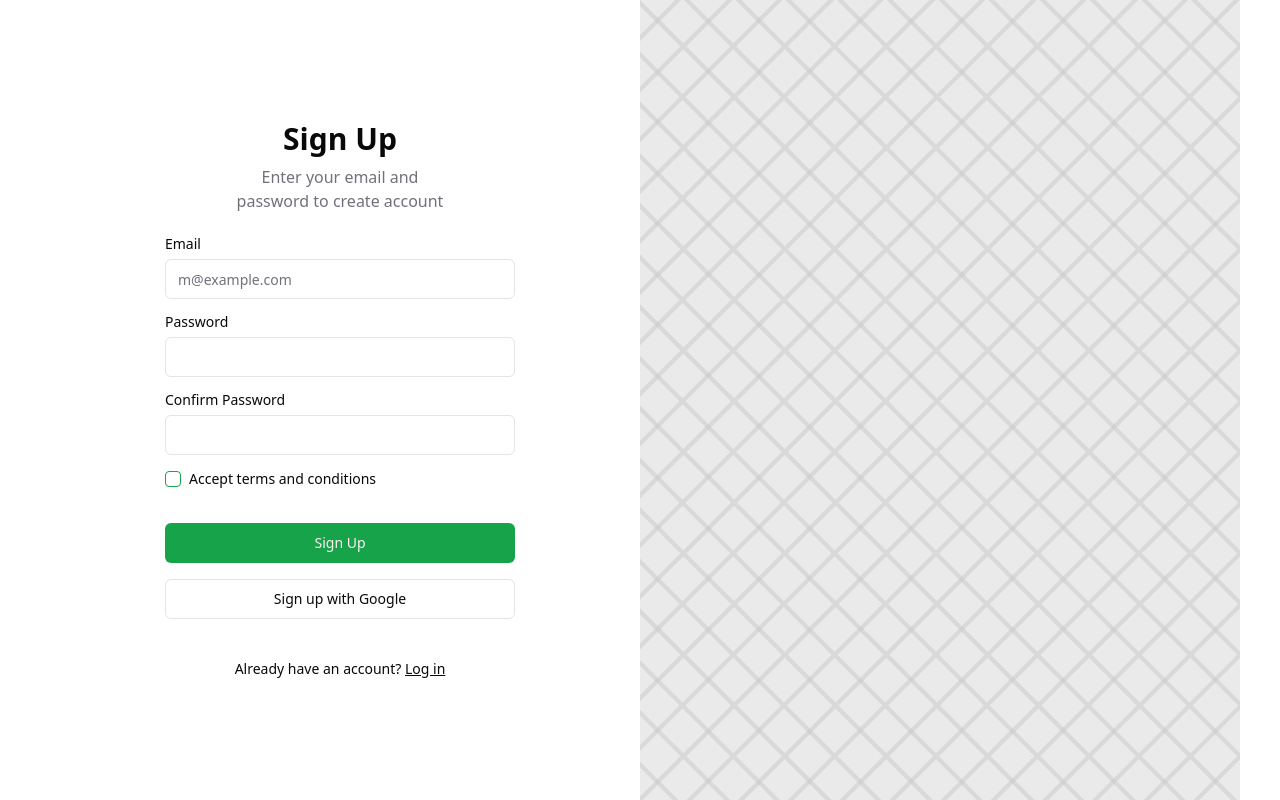
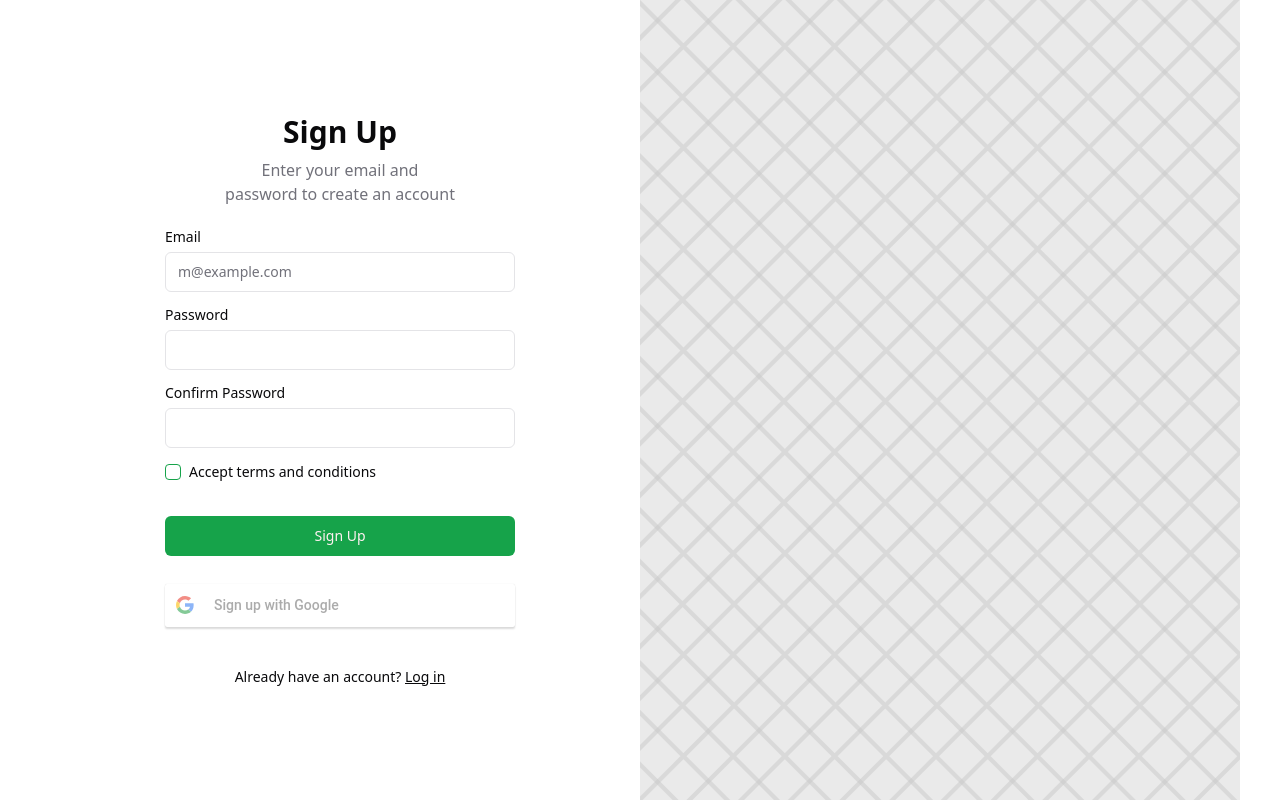
Before and after one commit to SeryVathana/meraki, a React (Vite) app in the folder frontend/: page /signup in a window 1280 px wide. Built offline with nearby package versions, Linux system fonts and the light colour scheme.

Commit message:
gg auth user

```diff
--- a/frontend/package.json
+++ b/frontend/package.json
@@ -32,12 +32,13 @@
     "clsx": "^2.1.0",
     "cmdk": "^1.0.0",
     "faker": "^6.6.6",
+    "gapi-script": "^1.2.0",
     "lucide-react": "^0.358.0",
     "react": "^18.2.0",
     "react-chartjs-2": "^5.2.0",
     "react-dom": "^18.2.0",
     "react-hook-form": "^7.51.1",
-    "react-redux": "^9.1.1",
+    "react-redux": "^9.1.2",
     "react-router-dom": "^6.22.3",
     "tailwind-merge": "^2.2.2",
     "tailwindcss-animate": "^1.0.7",
--- a/frontend/src/pages/LoginPage.tsx
+++ b/frontend/src/pages/LoginPage.tsx
@@ -1,28 +1,23 @@
 import { zodResolver } from "@hookform/resolvers/zod";
 import { useForm } from "react-hook-form";
 import { z } from "zod";
-
 import { Button } from "@/components/ui/button";
-import { Form, FormControl, FormField, FormItem, FormLabel, FormMessage } from "@/components/ui/form";
 import { Input } from "@/components/ui/input";
 import { useSelector } from "react-redux";
-import { Link, Navigate } from "react-router-dom";
+import { Link } from "react-router-dom";
 import { RootState } from "@/redux/store";
 import { Label } from "@/components/ui/label";
+import { GoogleLogin } from 'react-google-login'; // Import GoogleLogin component
+
 
 const formSchema = z.object({
   email: z.string().email(),
-  password: z.string().min(8, "Password must contain at least 8 character(s)").max(50),
+  password: z.string().min(8, "Password must contain at least 8 characters").max(50),
 });
 
 const LoginPage = () => {
   const auth = useSelector((state: RootState) => state.auth);
-
-  // if (auth?.email) {
-  //   return <Navigate to={"/"} />;
-  // }
-
-  const form = useForm<z.infer<typeof formSchema>>({
+  const { register, handleSubmit, formState: { errors } } = useForm<z.infer<typeof formSchema>>({
     resolver: zodResolver(formSchema),
     defaultValues: {
       email: "",
@@ -30,7 +25,15 @@ const LoginPage = () => {
     },
   });
 
-  function onLogin(values: z.infer<typeof formSchema>) {}
+  const onSubmit = (data: z.infer<typeof formSchema>) => {
+    // Handle form submission here
+  };
+
+  const responseGoogle = (response: any) => {
+    console.log(response); // You'll get user information here
+    // You can dispatch an action to your Redux store to handle user authentication
+  };
+
 
   return (
     <div className="w-full lg:grid lg:min-h-[600px] lg:grid-cols-2 xl:min-h-[100vh]">
@@ -40,10 +43,11 @@ const LoginPage = () => {
             <h1 className="text-3xl font-bold">Login</h1>
             <p className="text-balance text-muted-foreground">Enter your email below to login to your account</p>
           </div>
-          <div className="grid gap-4">
+          <form onSubmit={handleSubmit(onSubmit)} className="grid gap-4">
             <div className="grid gap-2">
               <Label htmlFor="email">Email</Label>
-              <Input id="email" type="email" placeholder="m@example.com" required />
+              <Input id="email" type="email" placeholder="m@example.com" {...register("email")} required />
+              {errors.email && <p className="text-red-500">{errors.email.message}</p>}
             </div>
             <div className="grid gap-2">
               <div className="flex items-center">
@@ -52,15 +56,23 @@ const LoginPage = () => {
                   Forgot your password?
                 </Link>
               </div>
-              <Input id="password" type="password" required />
+              <Input id="password" type="password" {...register("password")} required />
+              {errors.password && <p className="text-red-500">{errors.password.message}</p>}
             </div>
             <Button type="submit" className="w-full mt-5">
               Login
             </Button>
-            <Button variant="outline" className="w-full">
-              Login with Google
-            </Button>
-          </div>
+            {/* Google login button */}
+            <GoogleLogin
+              clientId="584573966192-8vas8uq7o2p04la9pva2eo5pkla0km91.apps.googleusercontent.com"
+              buttonText="Login with Google"
+              onSuccess={responseGoogle}
+              onFailure={responseGoogle} // Handle failure case if needed
+              cookiePolicy={'single_host_origin'}
+              className="w-full mt-3"
+            />
+
+          </form>
           <div className="mt-4 text-center text-sm">
             Don&apos;t have an account?{" "}
             <Link to="/signup" className="underline">
@@ -79,63 +91,6 @@ const LoginPage = () => {
         />
       </div>
     </div>
-    // <div className="flex flex-col items-center justify-center gap-10 h-screen pb-32">
-    //   <h1 className="text-3xl">Login</h1>
-
-    //   <Form {...form}>
-    //     <form
-    //       onSubmit={form.handleSubmit(onLogin)}
-    //       className="space-y-8 w-[400px]"
-    //     >
-    //       <FormField
-    //         control={form.control}
-    //         name="email"
-    //         render={({ field }) => (
-    //           <FormItem>
-    //             <FormLabel>Email</FormLabel>
-    //             <FormControl>
-    //               <Input placeholder="joe@mail.com" type="email" {...field} />
-    //             </FormControl>
-    //             <FormMessage />
-    //           </FormItem>
-    //         )}
-    //       />
-    //       <FormField
-    //         control={form.control}
-    //         name="password"
-    //         render={({ field }) => (
-    //           <FormItem>
-    //             <FormLabel>Password</FormLabel>
-    //             <FormControl>
-    //               <Input placeholder="********" type="password" {...field} />
-    //             </FormControl>
-    //             <FormMessage />
-    //           </FormItem>
-    //         )}
-    //       />
-
-    //       <span className="text-sm text-muted-foreground pl-auto">
-    //         forgot password?{" "}
-    //         <Link to="/register" className="text-primary">
-    //           create new account
-    //         </Link>
-    //       </span>
-
-    //       <div className="w-full flex justify-center">
-    //         <Button type="submit" className="float-right">
-    //           Login
-    //         </Button>
-    //       </div>
-    //     </form>
-    //   </Form>
-    //   <span>
-    //     Don't have account?{" "}
-    //     <Link to="/register" className="text-primary">
-    //       register
-    //     </Link>{" "}
-    //     now.
-    //   </span>
-    // </div>
   );
 };
 
--- a/frontend/src/pages/SignUpPage.tsx
+++ b/frontend/src/pages/SignUpPage.tsx
@@ -1,3 +1,4 @@
+import { useState } from 'react';
 import { Button } from "@/components/ui/button";
 import { Checkbox } from "@/components/ui/checkbox";
 import { Input } from "@/components/ui/input";
@@ -8,28 +9,39 @@ import { useForm } from "react-hook-form";
 import { useSelector } from "react-redux";
 import { Link } from "react-router-dom";
 import { z } from "zod";
+import { GoogleLogin } from 'react-google-login'; // Import GoogleLogin component
 
 const formSchema = z.object({
   email: z.string().email(),
-  password: z.string().min(8, "Password must contain at least 8 character(s)").max(50),
+  password: z.string().min(8, "Password must contain at least 8 characters").max(50),
+  confirmPassword: z.string(),
+  terms: z.boolean().refine(val => val === true, { message: "Please accept the terms and conditions" }),
+}).refine(data => data.password === data.confirmPassword, {
+  message: "Passwords don't match",
+  path: ["confirmPassword"],
 });
 
 const SignUpPage = () => {
   const auth = useSelector((state: RootState) => state.auth);
-
-  // if (auth?.email) {
-  //   return <Navigate to={"/"} />;
-  // }
-
-  const form = useForm<z.infer<typeof formSchema>>({
+  const { register, handleSubmit, formState: { errors } } = useForm<z.infer<typeof formSchema>>({
     resolver: zodResolver(formSchema),
     defaultValues: {
       email: "",
       password: "",
+      confirmPassword: "",
+      terms: false,
     },
   });
 
-  function onSignUp(values: z.infer<typeof formSchema>) {}
+  const onSubmit = (data: z.infer<typeof formSchema>) => {
+    // Handle form submission here
+  };
+
+  const responseGoogle = (response: any) => {
+    console.log(response); // You'll get user information here
+    // You can dispatch an action to your Redux store to handle user authentication
+  };
+
 
   return (
     <div className="w-full lg:grid lg:min-h-[600px] lg:grid-cols-2 xl:min-h-[100vh]">
@@ -37,37 +49,47 @@ const SignUpPage = () => {
         <div className="mx-auto grid w-[350px] gap-6">
           <div className="grid gap-2 text-center">
             <h1 className="text-3xl font-bold">Sign Up</h1>
-            <p className="text-balance text-muted-foreground">Enter your email and password to create account</p>
+            <p className="text-balance text-muted-foreground">Enter your email and password to create an account</p>
           </div>
-          <div className="grid gap-4">
+          <form onSubmit={handleSubmit(onSubmit)} className="grid gap-4">
             <div className="grid gap-2">
               <Label htmlFor="email">Email</Label>
-              <Input id="email" type="email" placeholder="m@example.com" required />
+              <Input id="email" type="email" placeholder="m@example.com" {...register("email")} required />
+              {errors.email && <p className="text-red-500">{errors.email.message}</p>}
             </div>
             <div className="grid gap-2">
-              <div className="flex items-center">
-                <Label htmlFor="password">Password</Label>
-              </div>
-              <Input id="password" type="password" required />
+              <Label htmlFor="password">Password</Label>
+              <Input id="password" type="password" {...register("password")} required />
+              {errors.password && <p className="text-red-500">{errors.password.message}</p>}
             </div>
             <div className="grid gap-2">
-              <div className="flex items-center">
-                <Label htmlFor="password">Confirm Password</Label>
-              </div>
-              <Input id="password" type="password" required />
+              <Label htmlFor="confirmPassword">Confirm Password</Label>
+              <Input id="confirmPassword" type="password" {...register("confirmPassword")} required />
+              {errors.confirmPassword && <p className="text-red-500">{errors.confirmPassword.message}</p>}
             </div>
             <div className="flex items-center space-x-2">
-              <Checkbox id="terms" />
+              <Checkbox id="terms" {...register("terms")} required />
               <Label htmlFor="terms">Accept terms and conditions</Label>
+              {errors.terms && <p className="text-red-500">{errors.terms.message}</p>}
             </div>
+            {errors.confirmPassword && <p className="text-red-500">{errors.confirmPassword.message}</p>} {/* Error message for password mismatch */}
+
             <Button type="submit" className="w-full mt-5">
               Sign Up
             </Button>
 
-            <Button variant="outline" className="w-full g-signin2">
-              Sign up with Google
-            </Button>
-          </div>
+            {/* Google login button */}
+            <GoogleLogin
+              clientId="584573966192-8vas8uq7o2p04la9pva2eo5pkla0km91.apps.googleusercontent.com"
+              buttonText="Sign up with Google"
+              onSuccess={responseGoogle}
+              onFailure={responseGoogle} // Handle failure case if needed
+              cookiePolicy={'single_host_origin'}
+              className="w-full mt-3"
+            />
+
+
+          </form>
           <div className="mt-4 text-center text-sm">
             Already have an account?{" "}
             <Link to="/login" className="underline">
--- a/package.json
+++ b/package.json
@@ -10,5 +10,8 @@
   "keywords": [],
   "author": "",
   "license": "ISC",
-  "description": ""
+  "description": "",
+  "dependencies": {
+    "react-google-login": "^5.2.2"
+  }
 }
```
Also changed, not shown: 2 other files (tests, documents, lock files or other folders).
